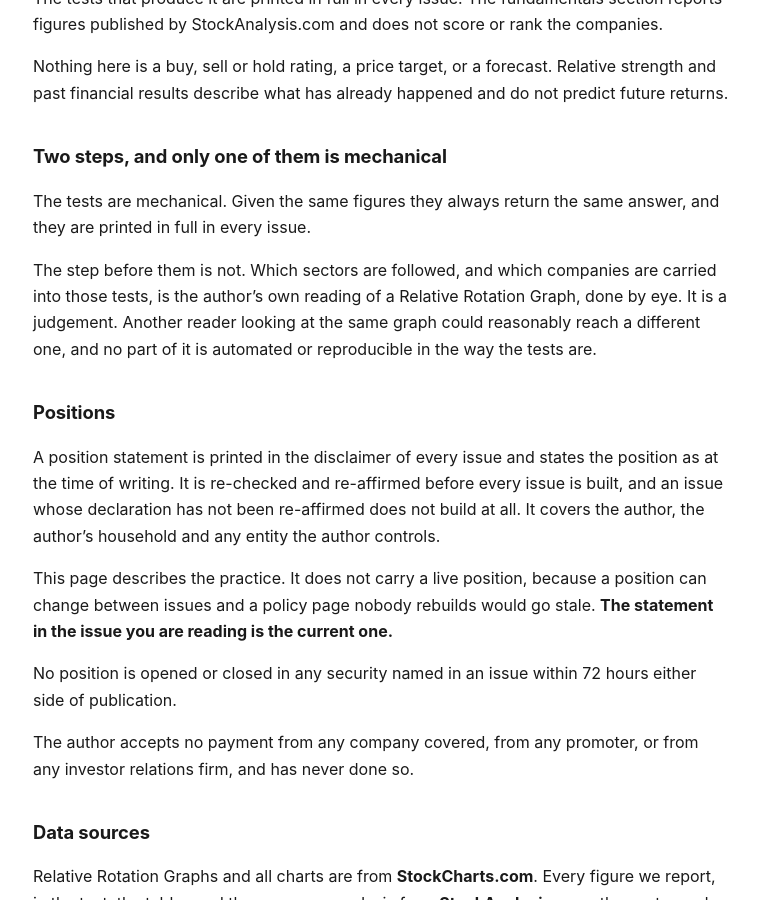
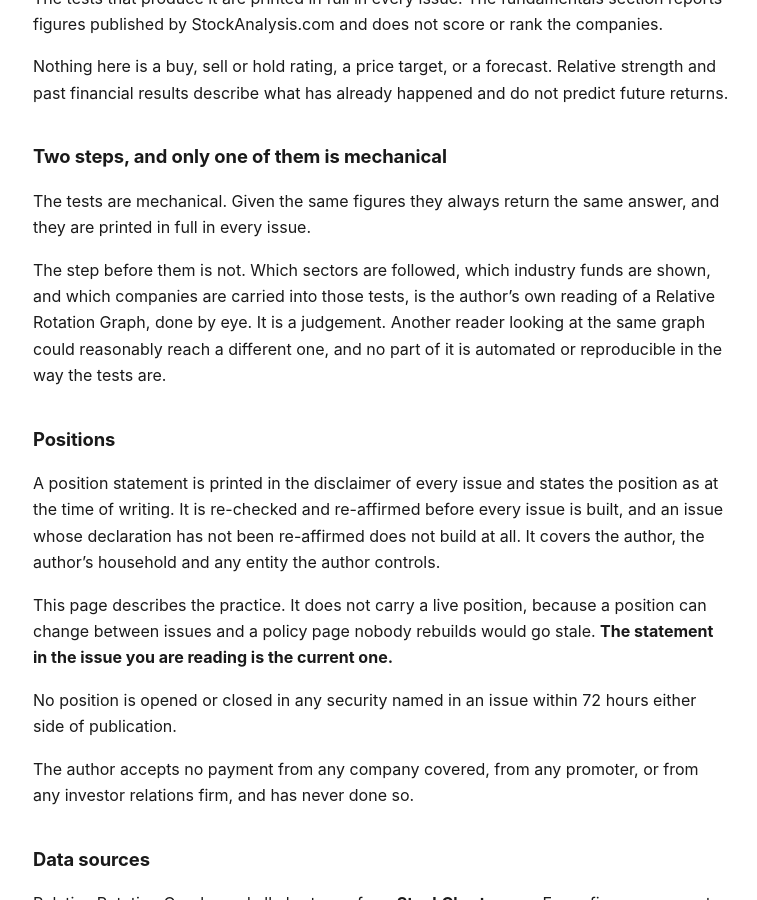
Before and after one commit to themicrocapinvestor/MM-Policies, a Jekyll site: the page built from disclaimer.md, in a window 1280 px wide and 900 px high, scrolled down 744 px. Shown: the whole window, without its empty margins (259-1016 px from the left). Built offline with Jekyll 4.4.1, drawn with Linux system fonts in a browser that asks for light colours; some of the changed text lies outside the part shown.

Commit message:
Policies name the industry fund layer
An ETF scan was added between the sector map and the companies, and three statements still
described a two-step process. Which sectors are followed, which industry funds are shown,
and which companies are carried into the tests are all the publisher's reading, and the
affiliate disclosure now covers funds as well as sectors and companies.

```diff
--- a/disclaimer.md
+++ b/disclaimer.md
@@ -38,9 +38,9 @@ future returns.
 The tests are mechanical. Given the same figures they always return the same answer, and
 they are printed in full in every issue.
 
-The step before them is not. Which sectors are followed, and which companies are carried
-into those tests, is the author's own reading of a Relative Rotation Graph, done by eye. It
-is a judgement. Another reader looking at the same graph could reasonably reach a different
+The step before them is not. Which sectors are followed, which industry funds are shown,
+and which companies are carried into those tests, is the author's own reading of a Relative
+Rotation Graph, done by eye. It is a judgement. Another reader looking at the same graph could reasonably reach a different
 one, and no part of it is automated or reproducible in the way the tests are.
 
 ## Positions
@@ -105,9 +105,9 @@ The publisher participates in the StockAnalysis.com affiliate programme and may
 commission when a reader subscribes to that service through a link in an issue. This
 costs the reader nothing.
 
-These arrangements do not influence which sectors or companies appear: selection is made
-from price and relative-strength data alone, first by the author's reading of it and then
-by the stated tests, before any fundamental data or commercial consideration enters the
+These arrangements do not influence which sectors, funds or companies appear: selection is
+made from price and relative-strength data alone, first by the author's reading of it and
+then by the stated tests, before any fundamental data or commercial consideration enters the
 process.
 
 ## No warranty on data
```
Also changed, not shown: terms.md (+6 -5 lines).
